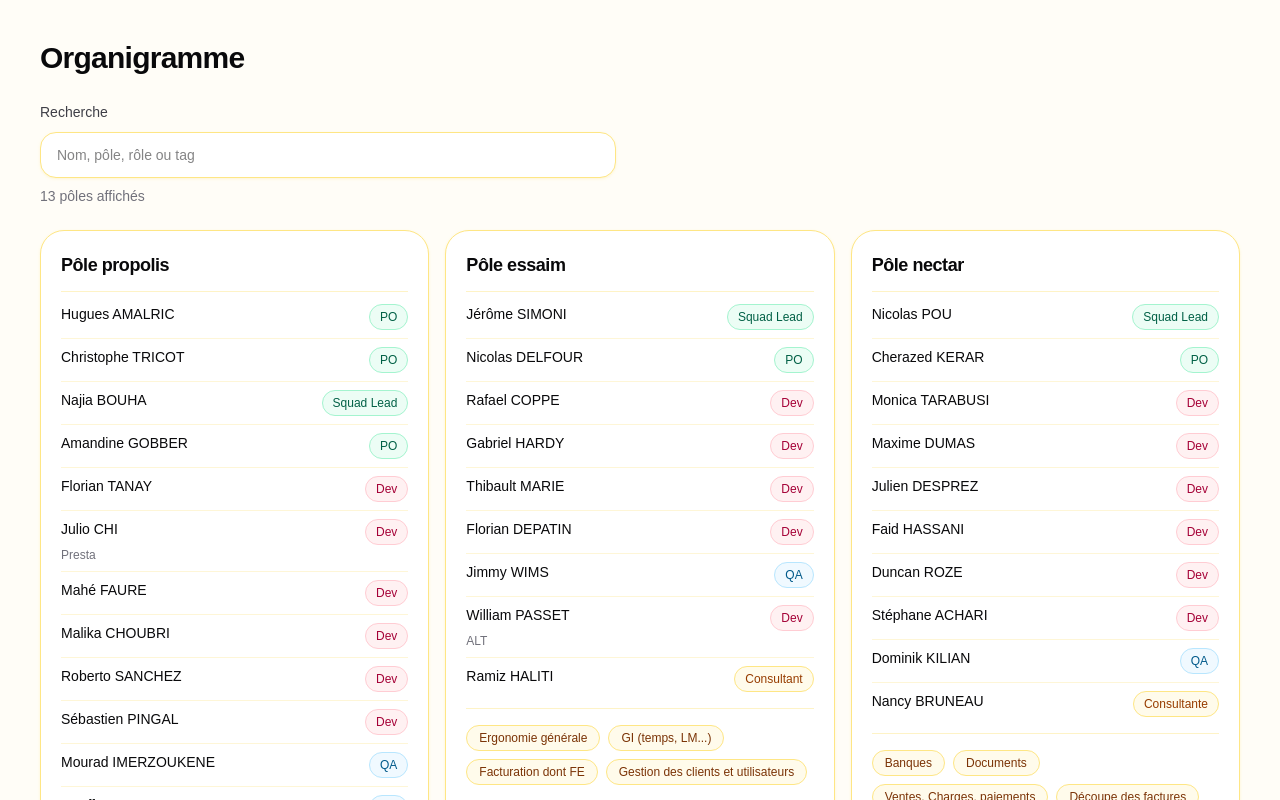
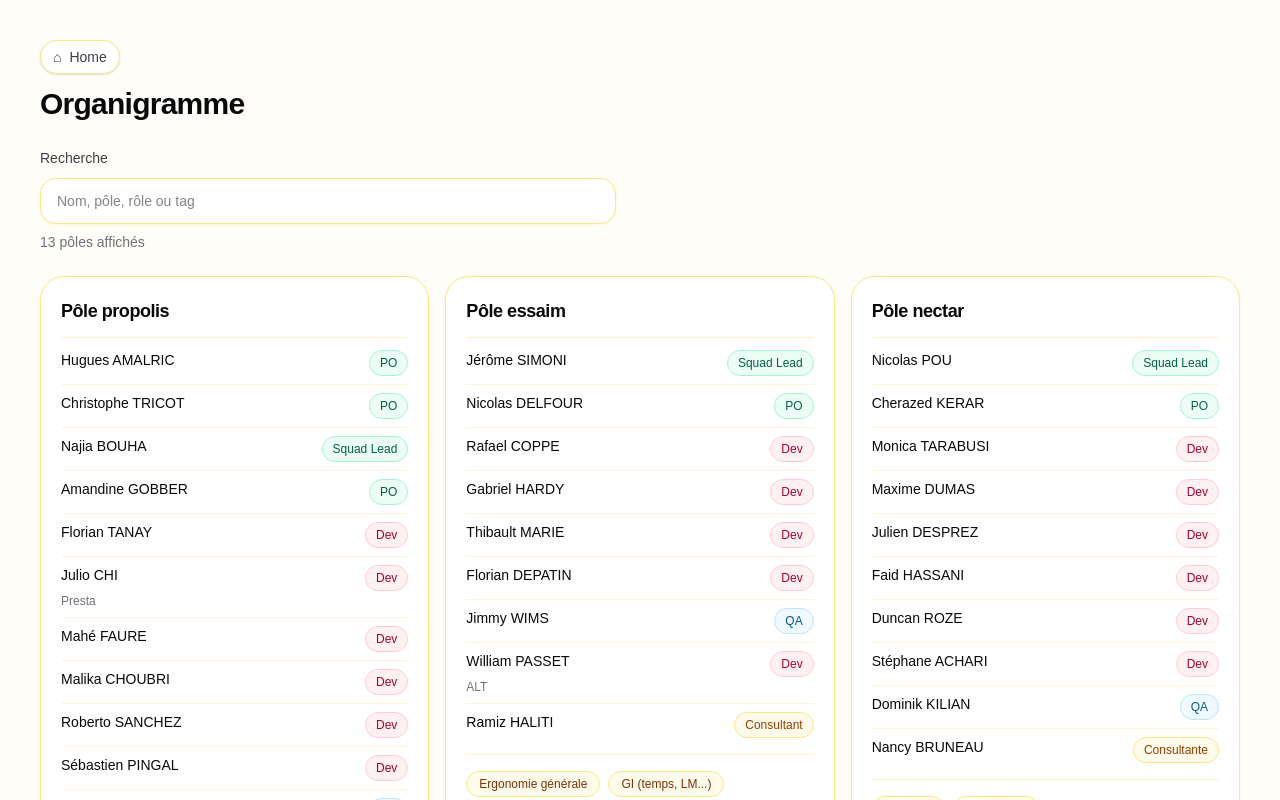
Before and after one commit to JesimBOB/AssistantBobbee, a Next.js app: page /organigramme in a window 1280 px wide. Shown: the top 800 px of the page. Built offline with nearby package versions, Linux system fonts and the light colour scheme.

Commit message:
chore: stabilize internal portal pages

```diff
--- a/app/organigramme/page.tsx
+++ b/app/organigramme/page.tsx
@@ -1,5 +1,6 @@
 "use client";
 
+import Link from "next/link";
 import { useState } from "react";
 
 const teams = [
@@ -296,6 +297,16 @@ export default function OrganigrammePage() {
 
   return (
     <main className="min-h-screen bg-amber-50/40 px-4 py-10 text-zinc-950 sm:px-6 lg:px-10">
+      <div className="mx-auto mb-3 flex w-full max-w-7xl">
+        <Link
+          href="/"
+          aria-label="Retour à l'accueil"
+          className="inline-flex items-center gap-2 rounded-full border border-amber-200 bg-white px-3 py-1.5 text-sm font-medium text-zinc-700 shadow-sm transition-colors hover:bg-amber-50 hover:text-zinc-950"
+        >
+          <span aria-hidden="true">⌂</span>
+          <span>Home</span>
+        </Link>
+      </div>
       <section className="mx-auto flex w-full max-w-7xl flex-col gap-6">
         <h1 className="text-3xl font-semibold tracking-tight">Organigramme</h1>
 
--- a/app/page.tsx
+++ b/app/page.tsx
@@ -51,11 +51,16 @@ const LEVEL_LABELS: Record<string, string> = {
   b: "Bon niveau",
   r: "Ressource / relais",
 };
+const ALLOWED_PERSON_RESULT_LEVELS = new Set(["a", "r"]);
 const ROUNDED_FONT_STACK =
   '"Arial Rounded MT Bold", "Trebuchet MS", Arial, sans-serif';
 
 function getLevelLabel(level: string) {
   return LEVEL_LABELS[level.toLowerCase()] ?? null;
+}
+
+function isAllowedPersonResultLevel(level: string) {
+  return ALLOWED_PERSON_RESULT_LEVELS.has(level.toLowerCase());
 }
 
 function buildPeopleResults(entries: CompetenceEntry[]) {
@@ -70,6 +75,10 @@ function buildPeopleResults(entries: CompetenceEntry[]) {
   >();
 
   entries.forEach((entry) => {
+    if (!isAllowedPersonResultLevel(entry.niveau)) {
+      return;
+    }
+
     const personId = entry.person_id?.trim() || entry.personne;
     const currentPerson =
       peopleById.get(personId) ??
@@ -413,6 +422,8 @@ export default function Home() {
       <div className="home-desktop-stage relative z-10 mx-auto w-full lg:mx-0 lg:shrink-0">
       <Link
         href="/organigramme"
+        target="_blank"
+        rel="noreferrer"
         aria-label="Ouvrir l'organigramme"
         className="absolute left-[2.5%] top-[15%] z-20 hidden h-[28%] w-[22%] rounded-[28px] focus-visible:outline focus-visible:outline-2 focus-visible:outline-offset-2 focus-visible:outline-amber-500 lg:block"
       >
--- a/app/presentation/page.tsx
+++ b/app/presentation/page.tsx
@@ -1,15 +1,26 @@
 import Image from "next/image";
+import Link from "next/link";
 
 export default function PresentationPage() {
   return (
     <main className="min-h-screen bg-zinc-50 px-6 py-12 text-zinc-950 sm:px-10">
+      <div className="mx-auto mb-3 flex w-full max-w-4xl">
+        <Link
+          href="/"
+          aria-label="Retour à l'accueil"
+          className="inline-flex items-center gap-2 rounded-full border border-amber-200 bg-white px-3 py-1.5 text-sm font-medium text-zinc-700 shadow-sm transition-colors hover:bg-amber-50 hover:text-zinc-950"
+        >
+          <span aria-hidden="true">⌂</span>
+          <span>Home</span>
+        </Link>
+      </div>
       <section className="mx-auto flex w-full max-w-4xl flex-col gap-8">
         <header className="rounded-[32px] border border-amber-200/80 bg-gradient-to-b from-amber-100/85 via-amber-50/70 to-white p-6 shadow-[0_24px_55px_-36px_rgba(24,24,27,0.45)] ring-1 ring-zinc-900/5 sm:p-8">
           <h1 className="mt-3 text-3xl font-semibold tracking-tight text-zinc-950 sm:text-4xl">
             Bobbee
           </h1>
           <p className="mt-4 max-w-2xl text-base leading-7 text-zinc-700 sm:text-lg">
-            Pourquoi Bobbee et présentation du produit
+            Présentation de Bobbee
           </p>
         </header>
 
@@ -62,11 +73,10 @@ export default function PresentationPage() {
             </div>
             <div className="p-5">
               <h2 className="text-lg font-semibold tracking-tight text-zinc-950">
-                Vidéo de présentation
+                Présentation du produit
               </h2>
               <p className="mt-3 text-sm leading-6 text-zinc-600">
-                Un support court pour découvrir l’esprit de BOBBEE et la place
-                qu’il prend dans le parcours d’onboarding.
+                Découvrez l’ergonomie et l’esprit de Bobbee par cette courte vidéo
               </p>
             </div>
           </section>
```
